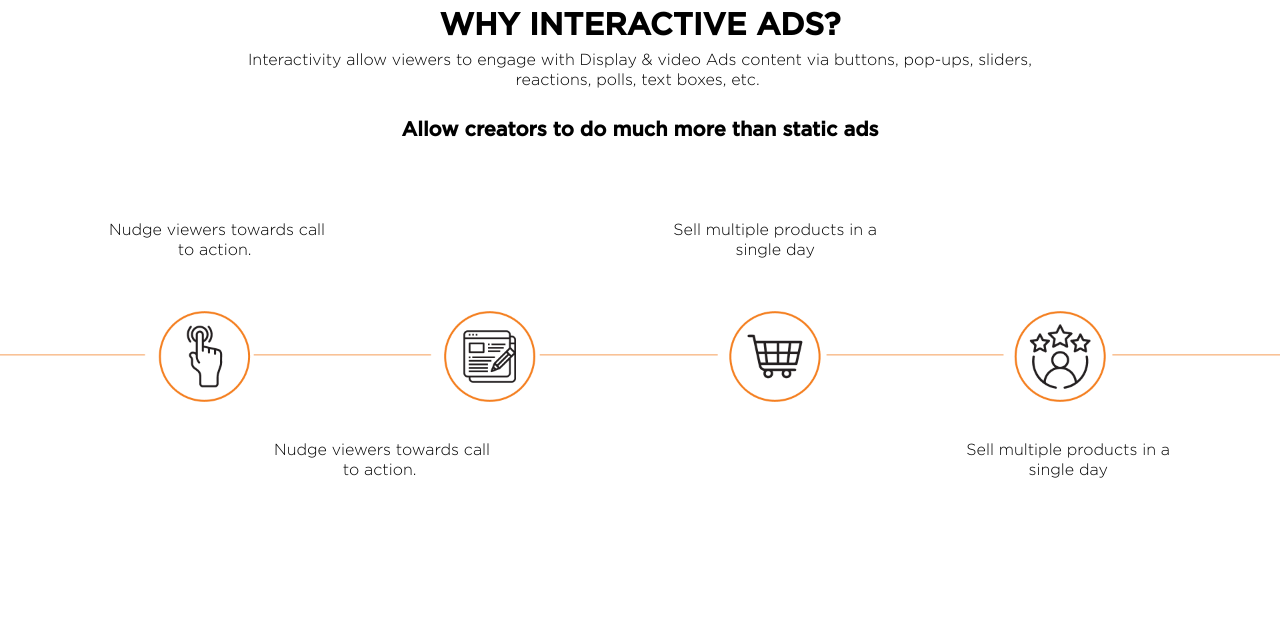
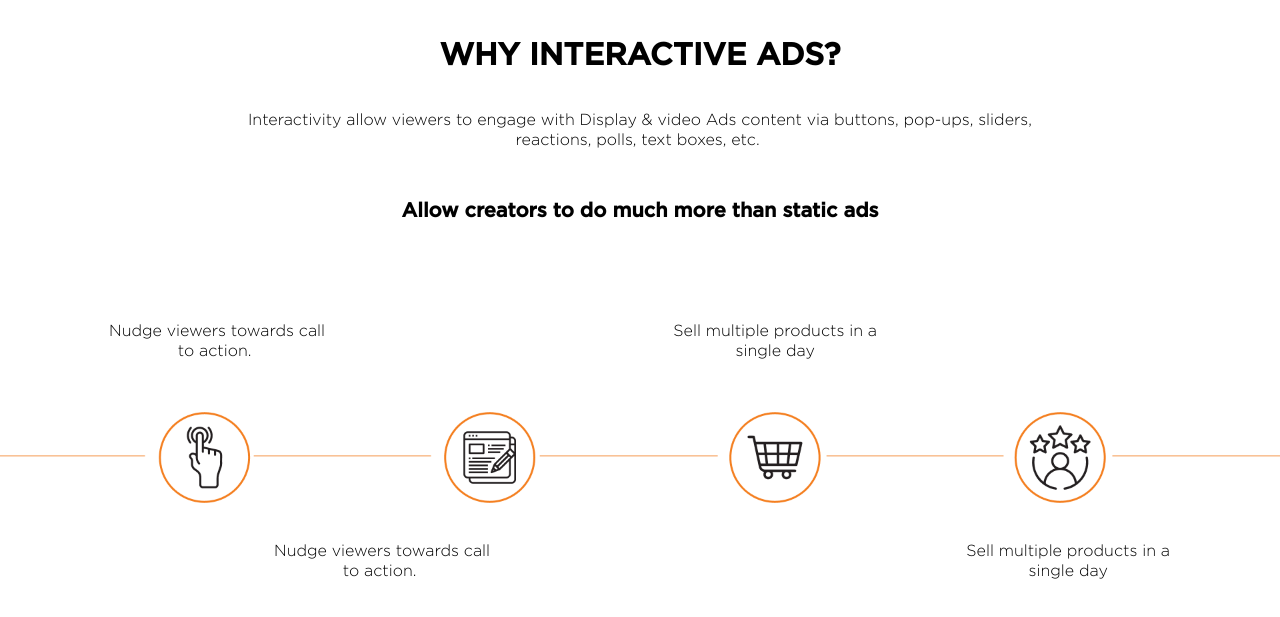
Before and after one commit to ekaleido-deck/ekaleido-deck.github.io, a plain HTML site: page p6.html in a window 1280 px wide. Shown: the part 81-698 px from the top of the page. Drawn offline with nearby package versions, Linux system fonts and the light colour scheme.

Commit message:
css h1 h5

```diff
--- a/css/style.css
+++ b/css/style.css
@@ -20,6 +20,14 @@
 p {
   line-height: 20px;
   font-family: myFirstFontlight;
+}
+
+h1 {
+  line-height: 90px;
+}
+
+h5 {
+  line-height: 60px;
 }
 
 .mb {
```
